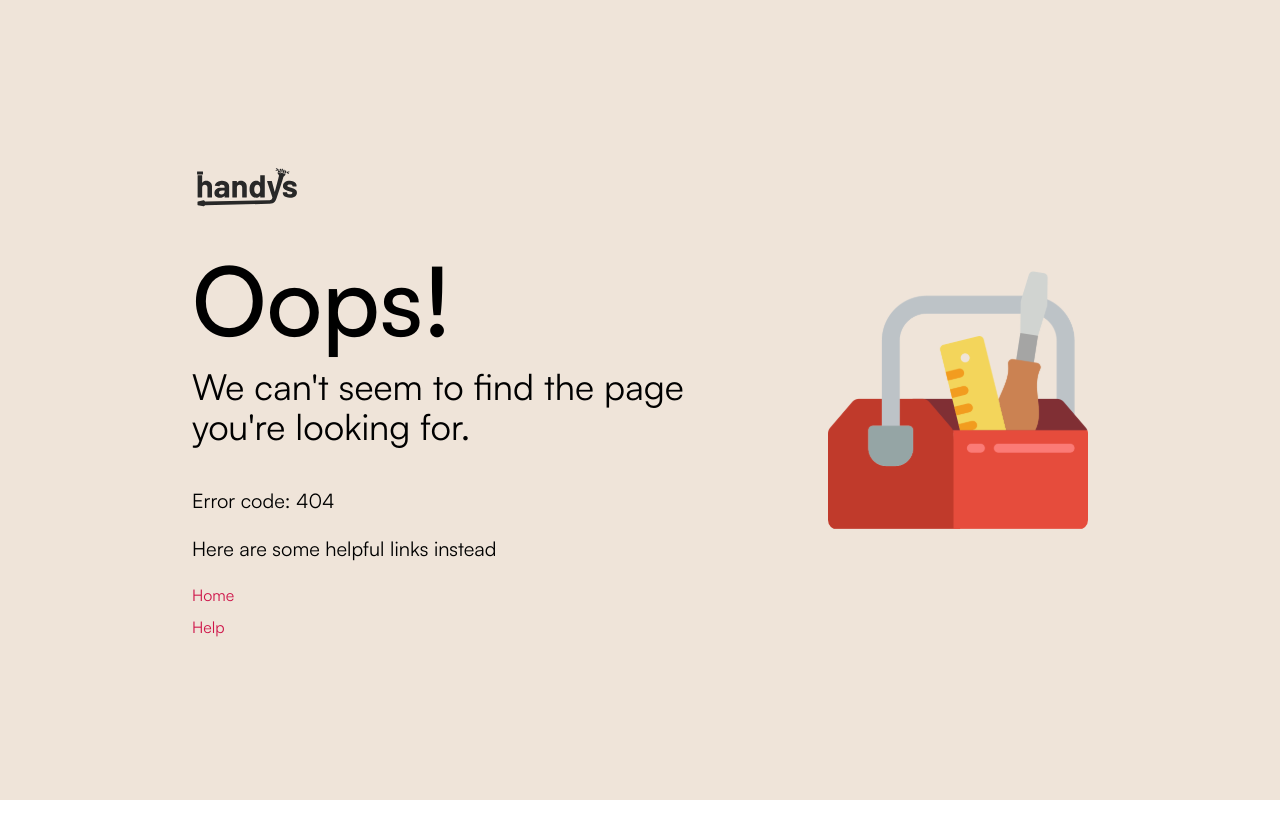
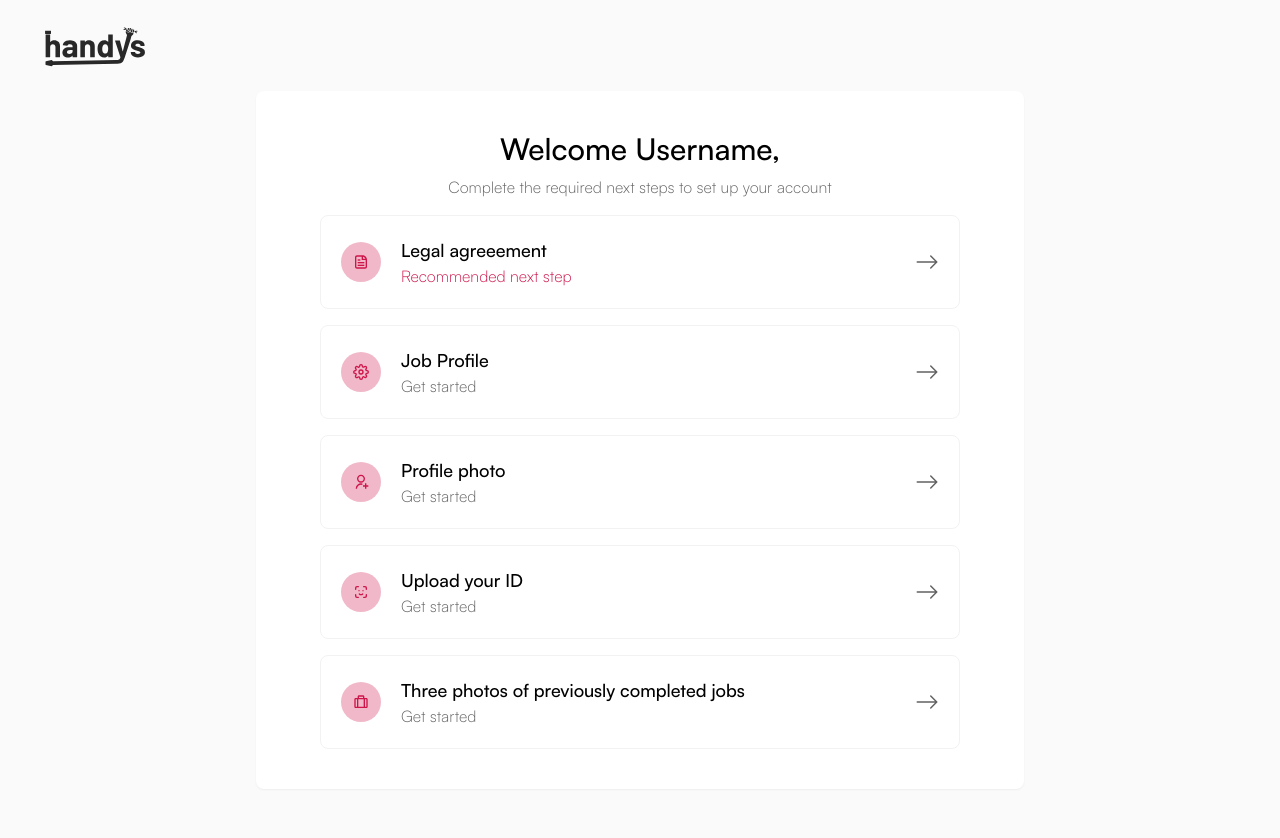
Before and after one commit to Handys-Inc/mvp-provider-portal, a React (Create React App) app: page /onboarding in a window 1280 px wide. Before the commit this address had no page. Shown: the top 838 px of the page. Before the commit the page ends 800 px from the top, so only its background shows below. Built offline with nearby package versions, Linux system fonts and the light colour scheme.

Commit message:
onboarding migration

```diff
--- a/src/App.js
+++ b/src/App.js
@@ -13,6 +13,7 @@ import MobileHelp from "./app/Menu/MobileHelp/MobileHelp";
 import MobileResources from "./app/Menu/MobileResources/MobileResources";
 import Messages from "./app/Messaging/Messages";
 import Calendar from "./app/Calendar/Calendar";
+import Onboarding from "./app/Onboarding/Onboarding";
 
 function App() {
   return (
@@ -24,6 +25,7 @@ function App() {
         <Route path="/transactions" exact element={<Transactions />} />
         <Route path="/inbox" exact element={<Messages />} />
         <Route path="/calendar" exact element={<Calendar />} />
+        <Route path="/onboarding" exact element={<Onboarding />} />
 
         {/* mobile specific */}
         <Route path="/menu" exact element={<Menu />} />
--- /dev/null
+++ b/src/app/Onboarding/CheckList/List.js
@@ -0,0 +1,100 @@
+import React from "react";
+
+import { BsArrowRight } from "react-icons/bs";
+import { CgFileDocument } from "react-icons/cg";
+import { FiSettings } from "react-icons/fi";
+import { RiUserAddLine } from "react-icons/ri";
+import { TbFaceId } from "react-icons/tb";
+import { BiBriefcaseAlt } from "react-icons/bi";
+
+function List() {
+  return (
+    <div className="bg-white rounded-lg shadow-sm max-w-3xl mx-auto py-5 ">
+      {/* Intro */}
+      <div className="my-5 text-center">
+        <h3 className="text-3xl font-semibold">Welcome Username,</h3>
+        <p className="text-gray font-light mt-2">
+          Complete the required next steps to set up your account
+        </p>
+        <div className="my-4">
+          {/* Legal Requirement */}
+          <div className="list-card">
+            <div className="flex gap-5 items-center">
+              {/* icon */}
+              <div className="list-card-icon">
+                <CgFileDocument />
+              </div>
+              <div className="text-left">
+                <h4>Legal agreeement</h4>
+                <p className="text-primary font-light">Recommended next step</p>
+              </div>
+            </div>
+            <BsArrowRight className="text-gray" size={24} />
+          </div>
+
+          {/* Job Profile  */}
+          <div className="list-card">
+            <div className="flex gap-5 items-center">
+              {/* icon */}
+              <div className="list-card-icon">
+                <FiSettings />
+              </div>
+              <div className="text-left">
+                <h4>Job Profile</h4>
+                <p className="text-gray font-light">Get started</p>
+              </div>
+            </div>
+            <BsArrowRight className="text-gray" size={24} />
+          </div>
+
+          {/* Profile photo */}
+          <div className="list-card">
+            <div className="flex gap-5 items-center">
+              {/* icon */}
+              <div className="list-card-icon">
+                <RiUserAddLine />
+              </div>
+              <div className="text-left">
+                <h4>Profile photo</h4>
+                <p className="text-gray font-light">Get started</p>
+              </div>
+            </div>
+            <BsArrowRight className="text-gray" size={24} />
+          </div>
+
+          {/* ID CARD */}
+          <div className="list-card">
+            <div className="flex gap-5 items-center">
+              {/* icon */}
+              <div className="list-card-icon">
+                <TbFaceId />
+              </div>
+              <div className="text-left">
+                <h4>Upload your ID</h4>
+                <p className="text-gray font-light">Get started</p>
+              </div>
+            </div>
+            <BsArrowRight className="text-gray" size={24} />
+          </div>
+
+          {/* Three photos */}
+          <div className="list-card">
+            <div className="flex gap-5 items-center">
+              {/* icon */}
+              <div className="list-card-icon">
+                <BiBriefcaseAlt />
+              </div>
+              <div className="text-left">
+                <h4>Three photos of previously completed jobs</h4>
+                <p className="text-gray font-light">Get started</p>
+              </div>
+            </div>
+            <BsArrowRight className="text-gray" size={24} />
+          </div>
+        </div>
+      </div>
+    </div>
+  );
+}
+
+export default List;
--- /dev/null
+++ b/src/app/Onboarding/Onboarding.js
@@ -0,0 +1,26 @@
+import React from "react";
+
+import { NavLink } from "react-router-dom";
+
+import logo from "../../assets/logo/logo.svg";
+
+// Extras
+import List from "./CheckList/List";
+
+import "./index.css";
+
+function Onboarding() {
+  return (
+    <div className="min-h-screen pb-20 bg-lightGray px-2 md:px-10">
+      <div className="py-5">
+        {" "}
+        <NavLink to="/">
+          <img className="hidden md:block w-20 md:w-28" src={logo} alt="Logo" />
+        </NavLink>
+      </div>
+      <List />
+    </div>
+  );
+}
+
+export default Onboarding;
--- /dev/null
+++ b/src/app/Onboarding/index.css
@@ -0,0 +1,11 @@
+.list-card {
+  @apply flex justify-between cursor-pointer hover:border-primary mb-4 items-center w-10/12 mx-auto py-5 px-5 border border-faintGray rounded-lg;
+}
+
+.list-card-icon {
+  @apply w-10 h-10 text-primary flex items-center justify-center rounded-full bg-primary bg-opacity-30;
+}
+
+.list-card h4 {
+  @apply text-lg font-bold;
+}
--- a/src/app/Today/Resources/components/SingleResource.js
+++ b/src/app/Today/Resources/components/SingleResource.js
@@ -1,7 +1,7 @@
 import React, { Fragment, useState } from "react";
 
 // TODO: Remove Sample image
-import lady from "../../../../assets/sample/lady.png";
+import lady from "../../../../assets/sample/work.png";
 
 import Modal from "../../../../components/Modal/Modal";
 
```
Also changed, not shown: src/assets/sample/work.png (added).
